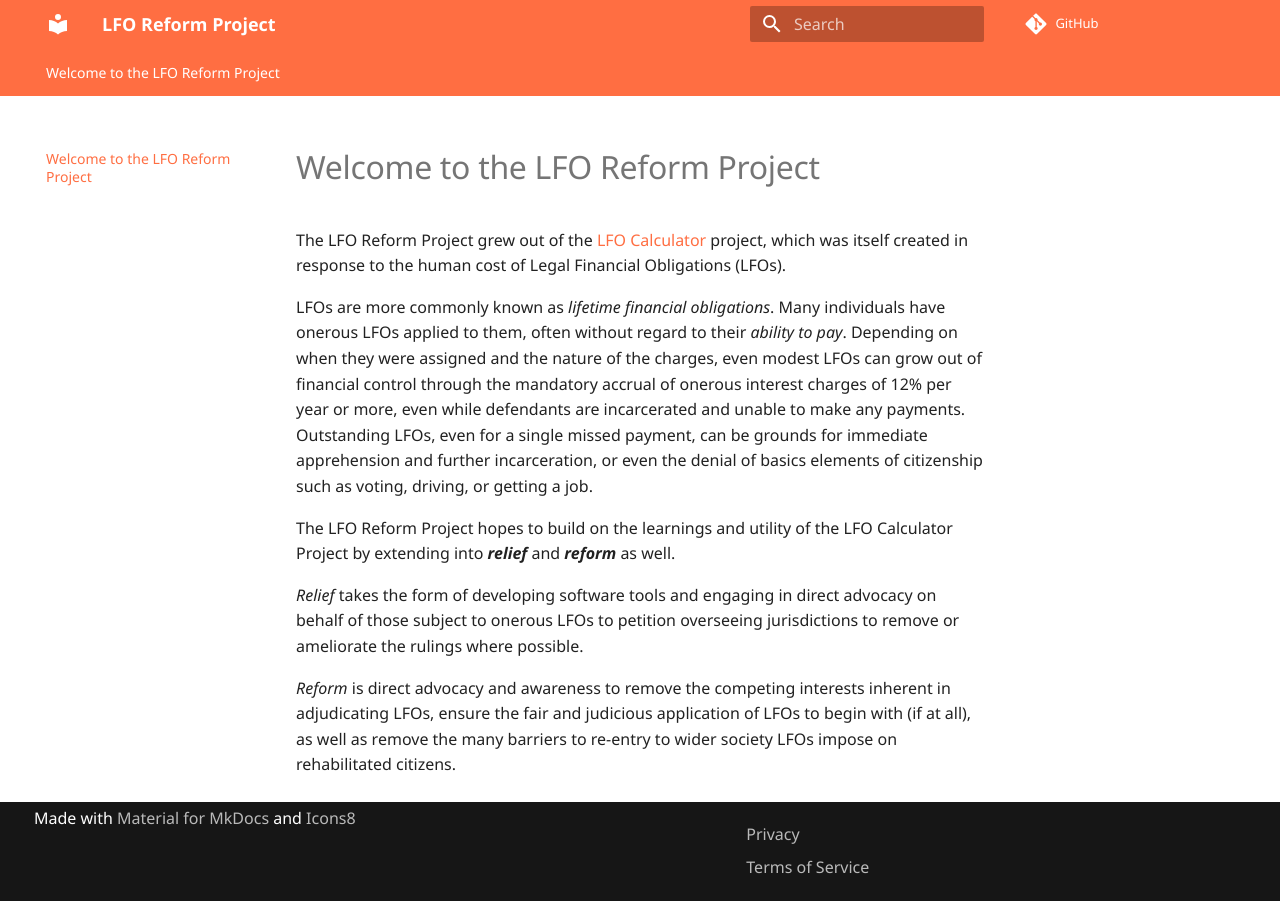
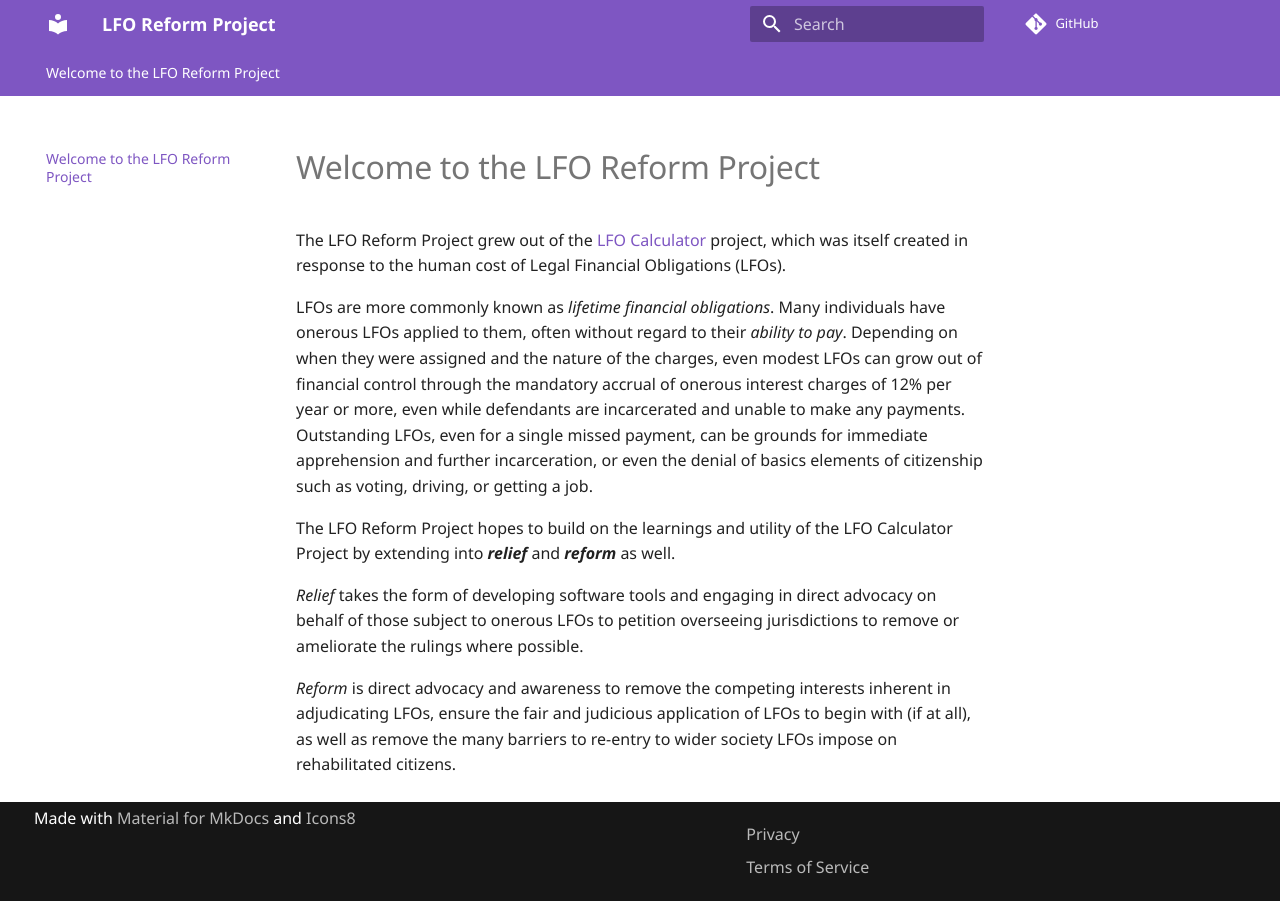
Before and after one commit to Election-Tech-Initative/website, an MkDocs documentation site: the page built from docs/index.md, in a window 1280 px wide. Built offline with MkDocs 1.6.1 and Material for MkDocs 9.7.7, drawn with Linux system fonts in a browser that asks for light colours; some web fonts are replaced; comment, search, counter and statistics services are not loaded.

Commit message:
formatting

```diff
--- a/mkdocs.yml
+++ b/mkdocs.yml
@@ -21,7 +21,7 @@ theme:
     text: Segoe UI
   palette:
     scheme: default
-    primary: deep orange
+    primary: deep purple
     link: blue
   features:
     - navigation.expand
```
